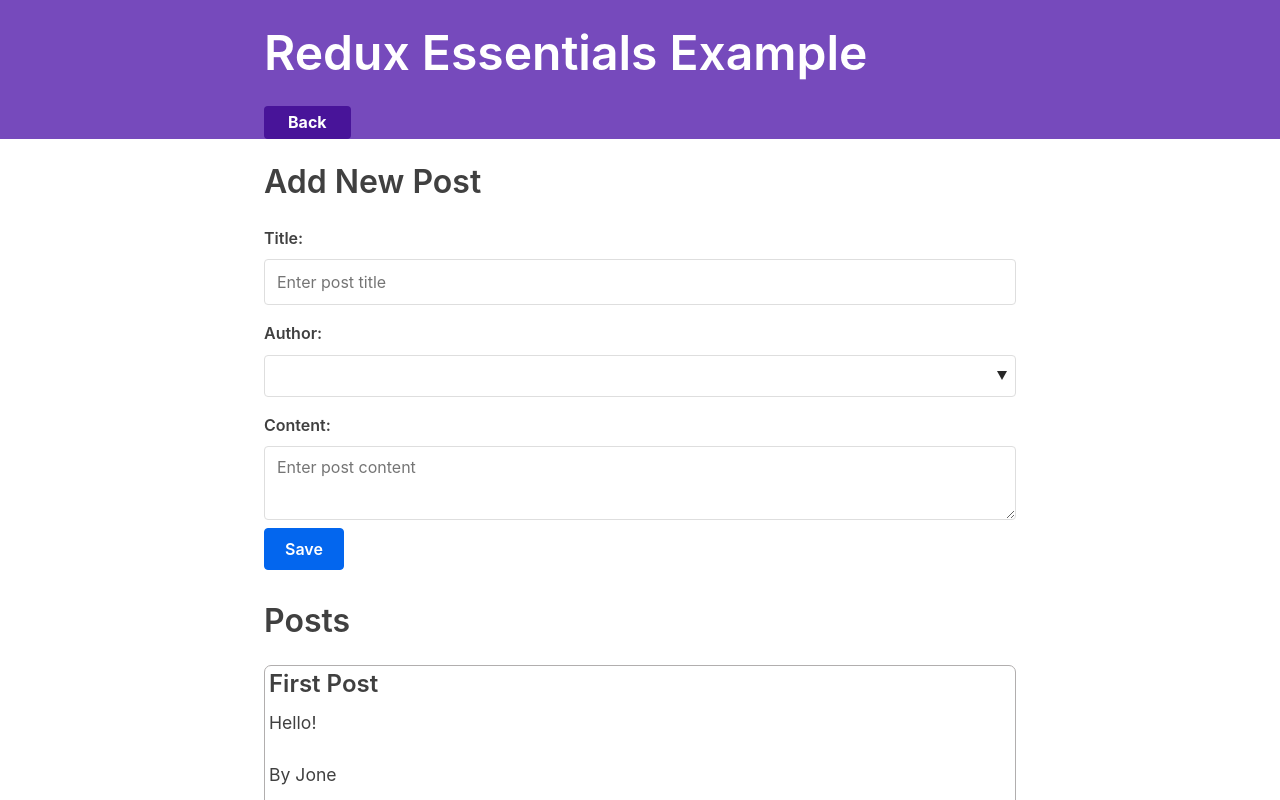
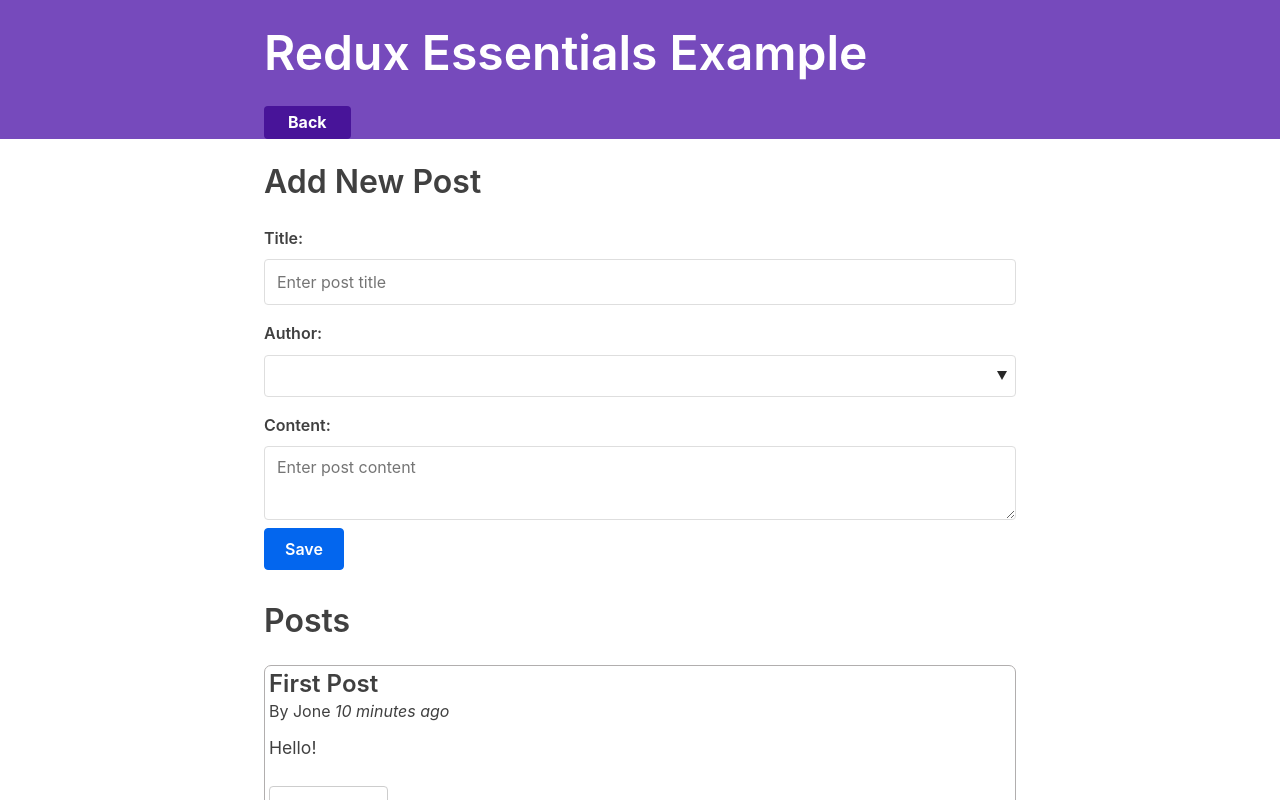
Before and after one commit to MrManYoYo/ts-react-redux-learn-example-app, a React (Create React App) app: page / in a window 1280 px wide. Shown: the top 800 px of the page. Built offline with nearby package versions, Linux system fonts and the light colour scheme.

Commit message:
[step 6] - add post time ago

```diff
--- a/package.json
+++ b/package.json
@@ -11,6 +11,7 @@
     "@types/node": "^17.0.45",
     "@types/react": "^18.0.15",
     "@types/react-dom": "^18.0.6",
+    "date-fns": "^2.29.1",
     "react": "^18.2.0",
     "react-dom": "^18.2.0",
     "react-redux": "^8.0.2",
--- a/src/features/posts/PostsList.tsx
+++ b/src/features/posts/PostsList.tsx
@@ -5,6 +5,7 @@
 import { selectPosts } from './postsSlice'
 
 import PostAuthor from './PostAuthor';
+import TimeAgo from './TimeAgo'
 
 export const PostsList = () => {
   const posts = useSelector(selectPosts)
@@ -12,10 +13,11 @@
   const renderedPosts = posts.map((post) => (
     <article className='post-excerpt' key={post.id}>
       <h3>{post.title}</h3>
+      <div>
+        <PostAuthor userId={post.userId} />
+        <TimeAgo timestamp={post.date} />
+      </div>
       <p className='post-content'>{post.content.substring(0, 100)}</p>
-      <p>
-        <PostAuthor userId={post.userId} />
-      </p>
       <Link to={`/posts/${post.id}`} className="button muted-button">View Post</Link>
     </article>
   ))
--- a/src/features/posts/SinglePostPage.tsx
+++ b/src/features/posts/SinglePostPage.tsx
@@ -5,6 +5,7 @@
 import { selectPosts } from './postsSlice'
 
 import PostAuthor from './PostAuthor';
+import TimeAgo from './TimeAgo'
 
 const SinglePostPage = ({ match }: any) => {
   const navigate = useNavigate()
@@ -30,10 +31,11 @@
   return (
     <section>
       <h2>{post.title}</h2>
+      <div>
+        <PostAuthor userId={post.userId} />
+        <TimeAgo timestamp={post.date} />
+      </div>
       <p>{post.content}</p>
-      <p>
-        <PostAuthor userId={post.userId} />
-      </p>
       <button type='button' onClick={onEditHandle}>Edit Post</button>
     </section>
   );
--- /dev/null
+++ b/src/features/posts/TimeAgo.tsx
@@ -0,0 +1,20 @@
+import React from 'react';
+import { parseISO, formatDistanceToNow } from 'date-fns'
+
+const TimeAgo = ({ timestamp }: { timestamp?: string }) => {
+  let timeAgo = ''
+
+  if (timestamp) {
+    const date = parseISO(timestamp)
+    timeAgo  = `${formatDistanceToNow(date)} ago`
+  }
+
+  return (
+    <span title={timestamp}>
+      &nbsp;
+      <i>{timeAgo}</i>
+    </span>
+  );
+}
+
+export default TimeAgo;
--- a/src/features/posts/postsSlice.ts
+++ b/src/features/posts/postsSlice.ts
@@ -1,16 +1,19 @@
 import { createSlice, nanoid } from '@reduxjs/toolkit'
 import { RootState } from '../../app/store'
+import { sub } from 'date-fns'
 
 const initialState = {
   posts: [
     {
       id: '1',
+      date: sub(new Date(), { minutes: 10 }).toISOString(),
       title: 'First Post',
       content: 'Hello!',
       userId: '1'
     },
     {
       id: '2',
+      date: sub(new Date(), { minutes: 5 }).toISOString(),
       title: 'Second Post',
       content: 'Hello!!',
       userId: '2'
@@ -32,6 +35,7 @@
         return {
           payload: {
             id: nanoid(),
+            date: new Date().toISOString(),
             title,
             content,
             userId,
```
